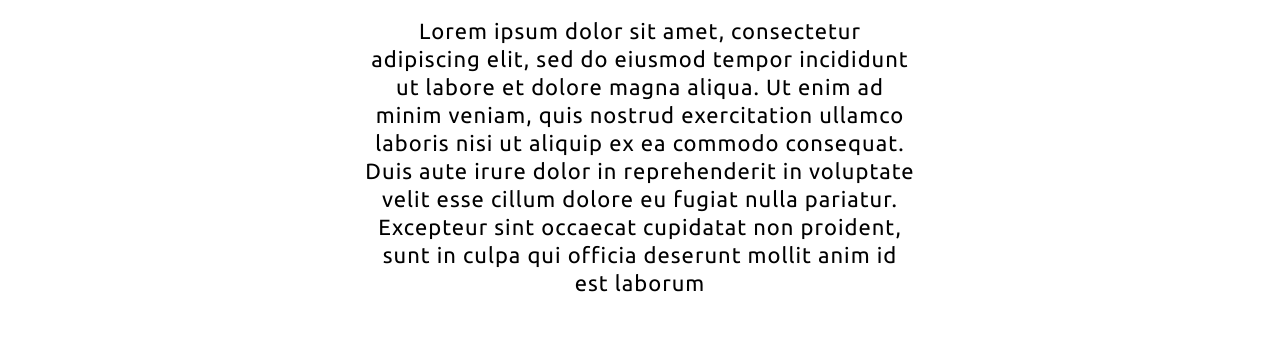
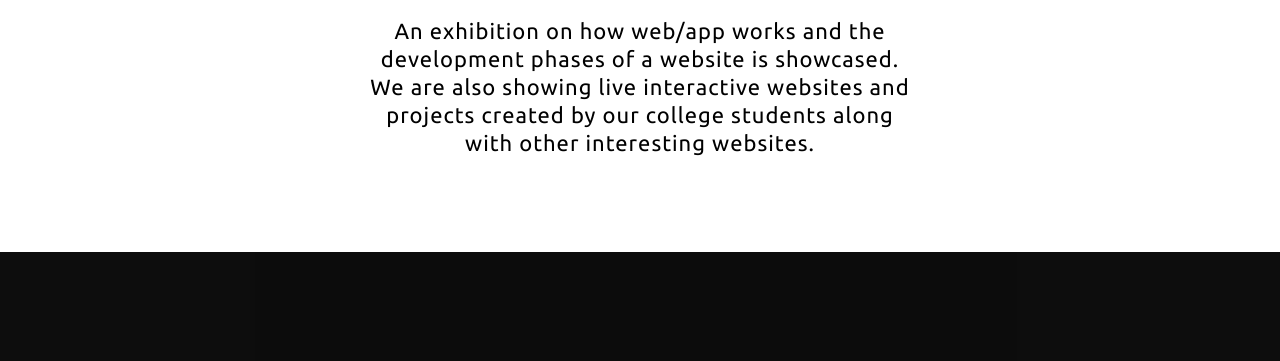
Before and after one commit to Code451F/RouteMap, a plain HTML site: page pages/appwebdev.html in a window 1280 px wide. Shown: the part 274-635 px from the top of the page. Drawn offline with Linux system fonts and the light colour scheme.

Commit message:
WIP:Editing about section of the event pages

```diff
--- a/pages/appwebdev.html
+++ b/pages/appwebdev.html
@@ -26,7 +26,7 @@
 
     <link rel="stylesheet" type="text/css" href="../pageStyle/pageStyle.css" />
     <title>AJCE | WebAppDev</title>
-    <link rel="icon" type="image/x-icon" href="/Images/ajce.ico">
+    <link rel="icon" type="image/x-icon" href="/Images/ajce.ico" />
   </head>
   <body>
     <!--Header Section Starts-->
@@ -50,13 +50,10 @@
           <h2>About</h2>
 
           <p>
-            Lorem ipsum dolor sit amet, consectetur adipiscing elit, sed do
-            eiusmod tempor incididunt ut labore et dolore magna aliqua. Ut enim
-            ad minim veniam, quis nostrud exercitation ullamco laboris nisi ut
-            aliquip ex ea commodo consequat. Duis aute irure dolor in
-            reprehenderit in voluptate velit esse cillum dolore eu fugiat nulla
-            pariatur. Excepteur sint occaecat cupidatat non proident, sunt in
-            culpa qui officia deserunt mollit anim id est laborum
+            An exhibition on how web/app works and the development phases of a
+            website is showcased. We are also showing live interactive
+            websites and projects created by our college students along with other
+            interesting websites.
           </p>
         </div>
       </div>
```
Also changed, not shown: pages/cybersec.html (+4 -8 lines).
